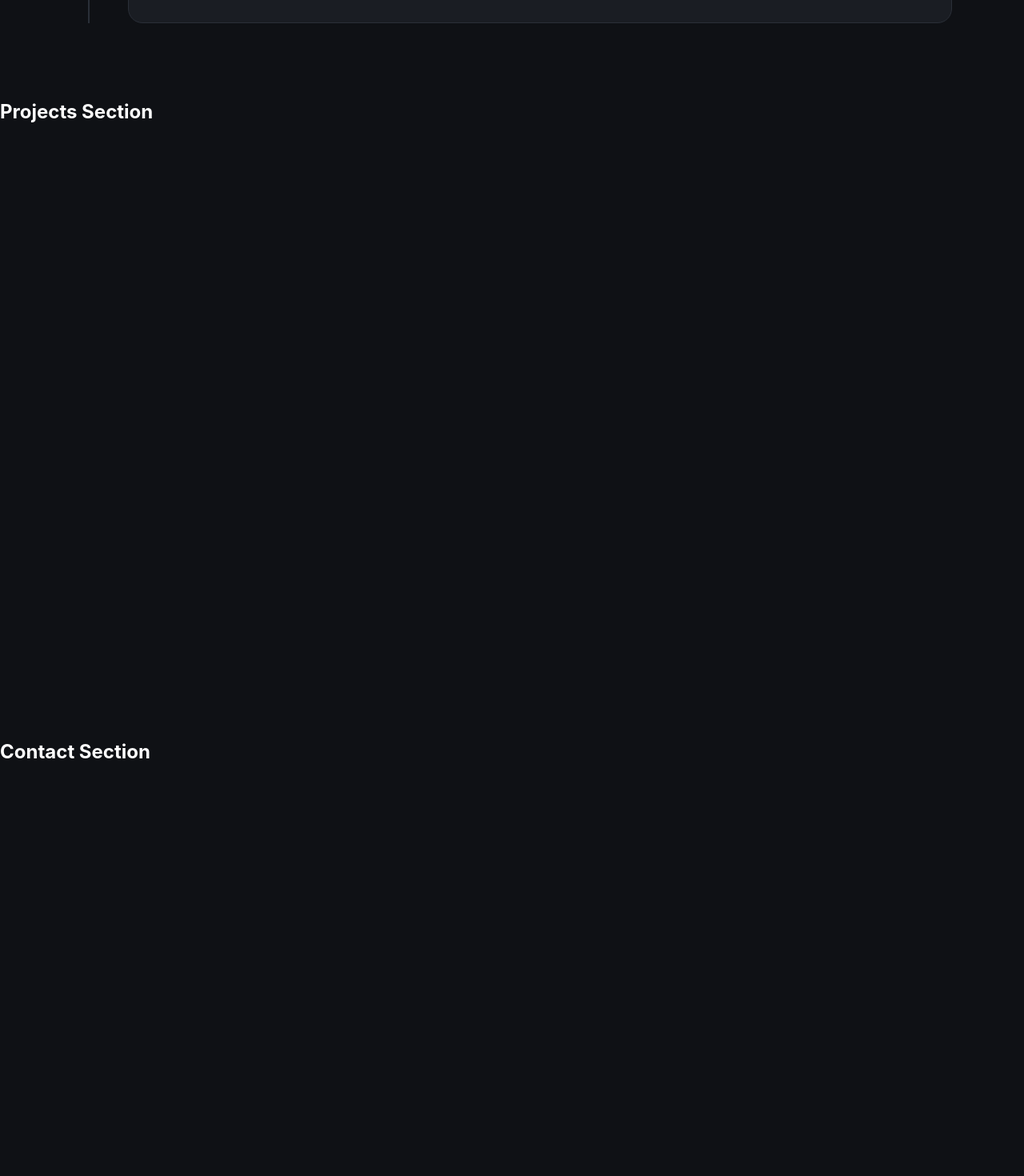
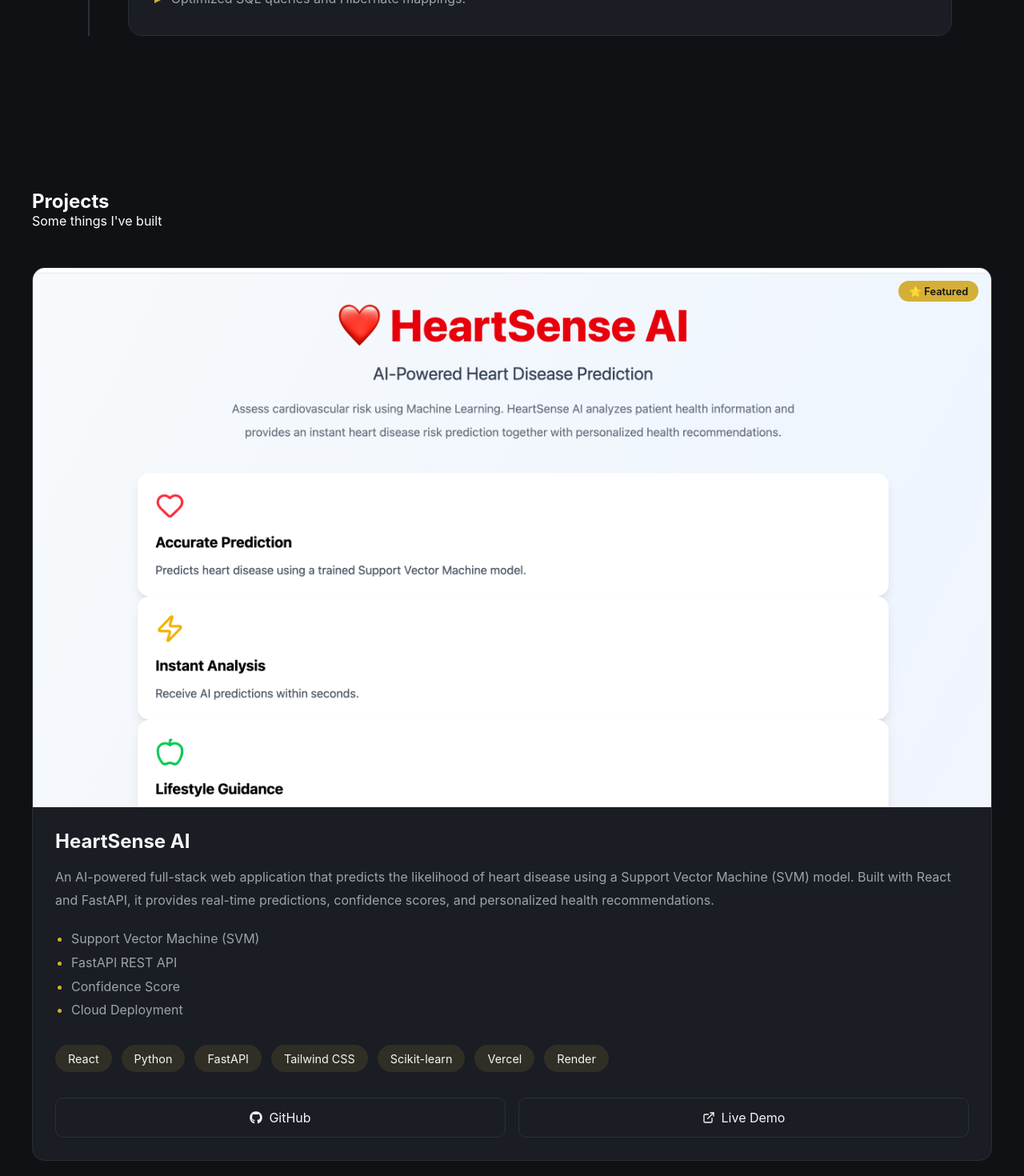
Before and after one commit to Sathish0620/Portfolio, a React (Vite) app: page / in a window 1280 px wide. Shown: the part 3700-5170 px from the top of the page at 80% size. Built offline with nearby package versions, Linux system fonts and the light colour scheme.

Commit message:
feat: add responsive projects section with HeartSense AI showcase

```diff
--- a/src/components/Hero/Hero.tsx
+++ b/src/components/Hero/Hero.tsx
@@ -1,5 +1,4 @@
 import "./Hero.css";
-
 import heroImage from "../../assets/images/Photo.jpeg";
 import { motion } from "framer-motion";
 import { PROFILE } from "../../constants/profile";
--- /dev/null
+++ b/src/components/ProjectCard/ProjectCard.css
@@ -0,0 +1,197 @@
+.project-card {
+  display: flex;
+  flex-direction: column;
+
+  height: 100%;
+
+  background: var(--surface);
+
+  border: 1px solid var(--border);
+  border-radius: 16px;
+
+  overflow: hidden;
+
+  transition: all 0.3s ease;
+}
+
+.project-card:hover {
+  transform: translateY(-6px);
+
+  border-color: var(--gold);
+
+  box-shadow: 0 15px 40px rgba(0, 0, 0, 0.25);
+}
+
+/* ---------- Image ---------- */
+
+.project-image {
+  position: relative;
+
+  overflow: hidden;
+  aspect-ratio:16/9;
+}
+
+.project-image img {
+  width: 100%;
+  height: 100%;
+
+  object-fit: cover;
+
+  transition: transform 0.4s ease;
+}
+
+.project-card:hover .project-image img {
+  transform: scale(1.05);
+}
+
+/* ---------- Featured Badge ---------- */
+
+.featured-badge {
+  position: absolute;
+
+  top: 1rem;
+  right: 1rem;
+
+  background: var(--gold);
+  color: var(--bg);
+
+  padding: 0.35rem 0.8rem;
+
+  border-radius: 999px;
+
+  font-size: 0.8rem;
+  font-weight: 600;
+}
+
+/* ---------- Content ---------- */
+
+.project-content {
+  display: flex;
+  flex-direction: column;
+
+  flex: 1;
+
+  padding: 1.75rem;
+}
+
+.project-content h3 {
+  margin-bottom: 1rem;
+
+  color: var(--text);
+
+  font-size: 1.5rem;
+}
+
+.project-description {
+  color: var(--text-secondary);
+
+  line-height: 1.8;
+
+  margin-bottom: 1.5rem;
+}
+
+/* ---------- Highlights ---------- */
+
+.project-highlights {
+  margin-bottom: 1.5rem;
+
+  padding-left: 1.25rem;
+}
+
+.project-highlights li {
+  color: var(--text-secondary);
+
+  margin-bottom: 0.6rem;
+}
+
+.project-highlights li::marker {
+  color: var(--gold);
+}
+
+/* ---------- Technologies ---------- */
+
+.technology-list {
+  display: flex;
+
+  flex-wrap: wrap;
+
+  gap: 0.75rem;
+
+  margin-bottom: 2rem;
+}
+
+.technology-badge {
+  padding: 0.55rem 1rem;
+
+  border-radius: 999px;
+
+  background: rgba(212, 175, 55, 0.12);
+
+  color: var(--text);
+
+  font-size: 0.9rem;
+
+  transition: 0.3s;
+}
+
+.technology-badge:hover {
+  background: var(--gold);
+
+  color: var(--bg);
+}
+
+/* ---------- Links ---------- */
+
+.project-links {
+  display: flex;
+
+  gap: 1rem;
+
+  margin-top: auto;
+}
+
+.project-links a {
+  flex: 1;
+
+  display: flex;
+  justify-content: center;
+  align-items: center;
+
+  gap: 0.5rem;
+
+  text-decoration: none;
+
+  padding: 0.85rem;
+
+  border-radius: 10px;
+
+  border: 1px solid var(--border);
+
+  color: var(--text);
+
+  transition: all 0.3s ease;
+}
+
+.project-links a:hover {
+  background: var(--gold);
+
+  color: var(--bg);
+
+  border-color: var(--gold);
+}
+
+/* ---------- Mobile ---------- */
+
+@media (max-width: 768px) {
+  .project-content {
+    padding: 1.5rem;
+  }
+
+  .project-links {
+    flex-direction: column;
+  }
+
+  .project-links a {
+    width: 100%;
+  }
+}
--- /dev/null
+++ b/src/components/ProjectCard/ProjectCard.tsx
@@ -0,0 +1,86 @@
+import "./ProjectCard.css";
+import type { Project } from "../../data/projects.ts";
+import { FaGithub } from "react-icons/fa";
+import { FiExternalLink } from "react-icons/fi";
+
+const ProjectCard = ({
+  title,
+  description,
+  image,
+  technologies,
+  highlights,
+  github,
+  live,
+  featured,
+}: Project) => {
+  return (
+    <article className="project-card">
+      <div className="project-image">
+        <img
+          src={image}
+          alt={`${title} project screenshot`}
+          loading="lazy"
+        />
+
+        {featured && (
+          <span className="featured-badge">
+            ⭐ Featured
+          </span>
+        )}
+      </div>
+
+      <div className="project-content">
+        <h3>{title}</h3>
+
+        <p className="project-description">
+          {description}
+        </p>
+
+        <ul className="project-highlights">
+          {highlights.map((highlight) => (
+            <li key={highlight}>
+              {highlight}
+            </li>
+          ))}
+        </ul>
+
+        <div className="technology-list">
+          {technologies.map((tech) => (
+            <span
+              key={tech}
+              className="technology-badge"
+            >
+              {tech}
+            </span>
+          ))}
+        </div>
+
+        <div className="project-links">
+          <a
+            href={github}
+            target="_blank"
+            rel="noopener noreferrer"
+            aria-label={`View ${title} source code on GitHub`}
+          >
+            <FaGithub />
+            GitHub
+          </a>
+
+          {live && (
+            <a
+              href={live}
+              target="_blank"
+              rel="noopener noreferrer"
+              aria-label={`View live demo of ${title}`}
+            >
+              <FiExternalLink />
+              Live Demo
+            </a>
+          )}
+        </div>
+      </div>
+    </article>
+  );
+};
+
+export default ProjectCard;
--- a/src/components/Projects/Projects.css
+++ b/src/components/Projects/Projects.css
@@ -0,0 +1,24 @@
+.projects {
+  padding: 6rem 1.5rem;
+}
+
+.projects-container {
+  max-width: 1200px;
+  margin: 0 auto;
+}
+
+.projects-grid {
+  display: grid;
+
+  grid-template-columns: repeat(auto-fit, minmax(380px, 1fr));
+
+  gap: 2rem;
+
+  margin-top: 3rem;
+}
+
+@media (max-width: 768px) {
+  .projects-grid {
+    grid-template-columns: 1fr;
+  }
+}
--- a/src/components/Projects/Projects.tsx
+++ b/src/components/Projects/Projects.tsx
@@ -1,7 +1,45 @@
+import "./Projects.css";
+
+import SectionTitle from "../SectionTitle/SectionTitle";
+import ProjectCard from "../ProjectCard/ProjectCard";
+
+import { PROJECTS } from "../../data/projects";
+
+import { motion } from "framer-motion";
+import {
+  fadeInUp,
+  staggerContainer,
+} from "../../animations/variants";
+
 const Projects = () => {
   return (
-    <section id="projects">
-      <h1>Projects Section</h1>
+    <section
+      id="projects"
+      className="projects"
+    >
+      <div className="projects-container">
+        <SectionTitle
+          title="Projects"
+          subtitle="Some things I've built"
+        />
+
+        <motion.div
+          className="projects-grid"
+          variants={staggerContainer}
+          initial="hidden"
+          whileInView="visible"
+          viewport={{ once: true, amount: 0.2 }}
+        >
+          {PROJECTS.map((project) => (
+            <motion.div
+              key={project.title}
+              variants={fadeInUp}
+            >
+              <ProjectCard {...project} />
+            </motion.div>
+          ))}
+        </motion.div>
+      </div>
     </section>
   );
 };
--- a/src/data/projects.ts
+++ b/src/data/projects.ts
@@ -0,0 +1,46 @@
+export interface Project {
+  title: string;
+  description: string;
+  image: string;
+  technologies: string[];
+  highlights: string[];
+  github: string;
+  live?: string;
+  featured?: boolean;
+}
+
+import heartSenseImage from "../assets/images/projects/heartSenseImage.png";
+
+export const PROJECTS: Project[] = [
+  {
+    title: "HeartSense AI",
+
+    description:
+      "An AI-powered full-stack web application that predicts the likelihood of heart disease using a Support Vector Machine (SVM) model. Built with React and FastAPI, it provides real-time predictions, confidence scores, and personalized health recommendations.",
+
+    image: heartSenseImage,
+
+    technologies: [
+      "React",
+      "Python",
+      "FastAPI",
+      "Tailwind CSS",
+      "Scikit-learn",
+      "Vercel",
+      "Render",
+    ],
+
+    highlights: [
+      "Support Vector Machine (SVM)",
+      "FastAPI REST API",
+      "Confidence Score",
+      "Cloud Deployment",
+    ],
+
+    github: "https://github.com/Sathish0620/HeartSense-AI",
+
+    live: "https://heartsenseai.vercel.app",
+
+    featured: true,
+  },
+];
--- a/src/pages/Home.tsx
+++ b/src/pages/Home.tsx
@@ -4,6 +4,7 @@
 import Experience from "../components/Experience/Experience";
 import Projects from "../components/Projects/Projects";
 import Contact from "../components/Contact/Contact";
+
 
 const Home = () => {
   return (
```
Also changed, not shown: src/assets/images/projects/heartSenseImage.png (added).
